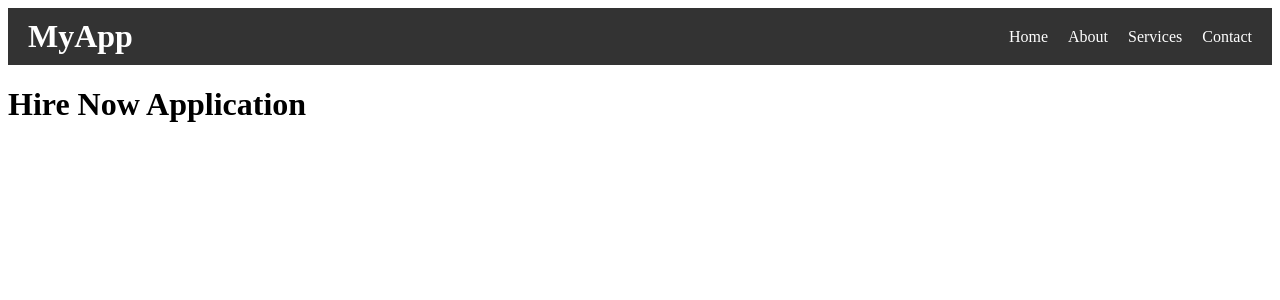
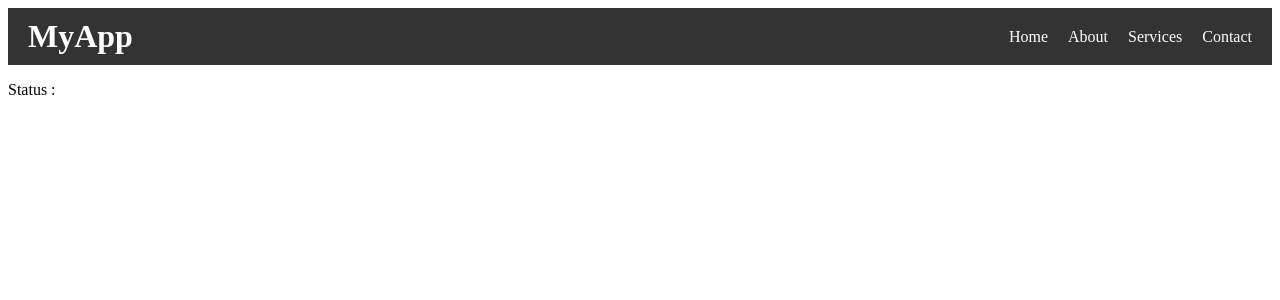
Before and after one commit to encryptedtouhid/HireNow, a React (Create React App) app in the folder frontend/: page / in a window 1280 px wide. Shown: the top 300 px of the page. Built offline with nearby package versions, Linux system fonts and the light colour scheme; no server answers; the HTML template or start-up script is replaced by a standard one.

Commit message:
Update HelloWorld.js

```diff
--- a/frontend/src/pages/hello-world/HelloWorld.js
+++ b/frontend/src/pages/hello-world/HelloWorld.js
@@ -18,8 +18,7 @@ function HelloWorld() {
 
   return (
     <div>
-      <h1>Hire Now Application</h1>
-      <p>{message}</p>
+      <p>Status : {message}</p>
     </div>
   );
 }
```
